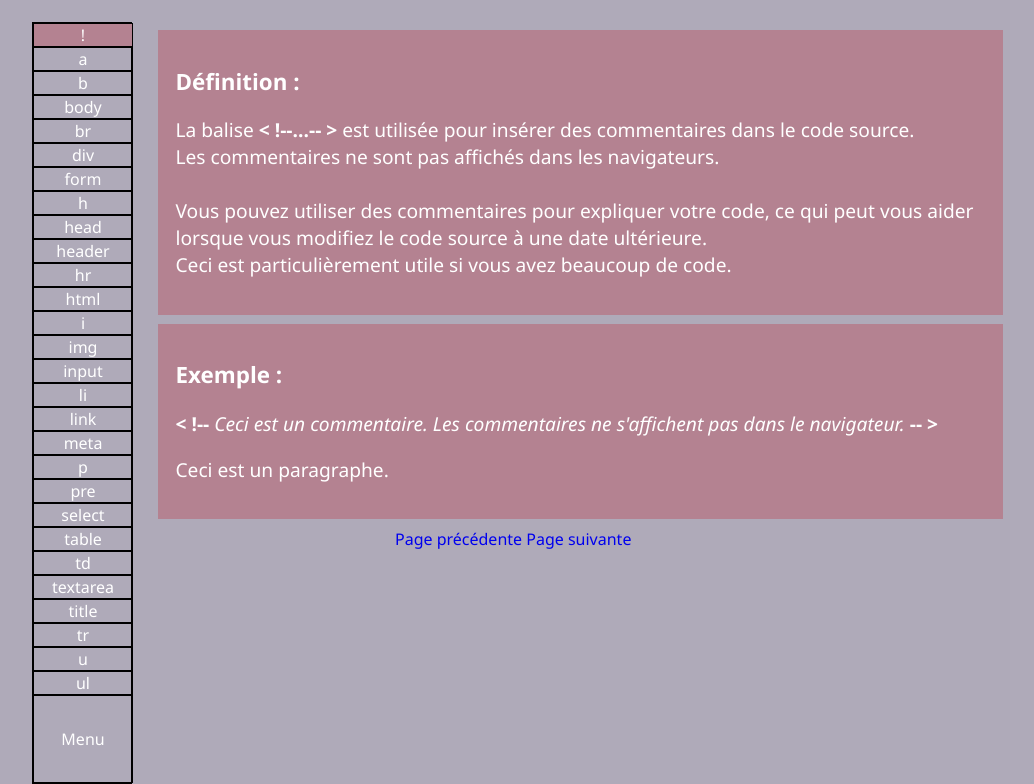
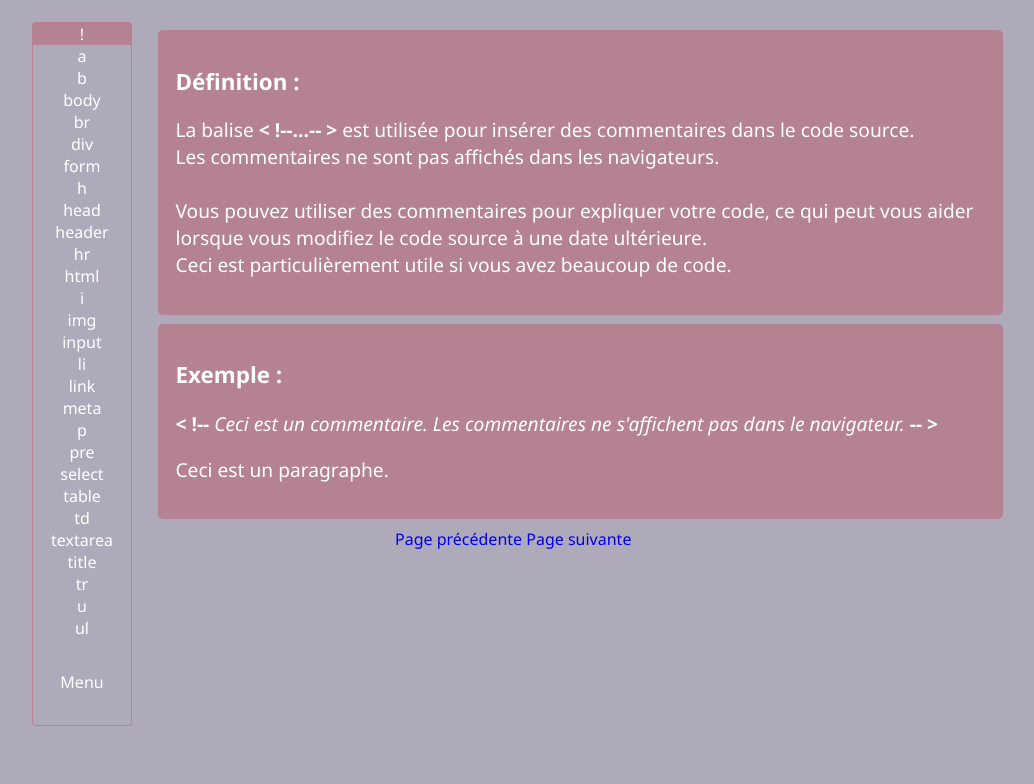
Before and after one commit to dclonyx/Balise, a PHP site: the page made by Pages/!.html in a window 1280 px wide. Shown: the part 64-848 px from the top of the page, without its empty margins (118-1152 px from the left). After the commit the page ends 790 px from the top, so only its background shows below. Run offline with PHP 8.4, Linux system fonts and the light colour scheme.

Commit message:
css border

```diff
--- a/Style/style.css
+++ b/Style/style.css
@@ -64,7 +64,8 @@ h2
 
 nav
 {
-  	border: 1px solid black;
+  	border: 1px solid #B48291;
+  	border-radius: 3px;
   	width: 10%;
 	float: left;
 }
@@ -72,7 +73,6 @@ nav
 nav a li
 {
 	list-style: none;
-	border: 1px solid black;
 	width: 100%;
 	left: 0;
 	color: white;
@@ -108,6 +108,7 @@ a
   background-color: #B48291;
   padding: 2%;
   margin: 1%;
+  border-radius: 5px;
 }
 
 #Example
@@ -115,6 +116,7 @@ a
   background-color: #B48291;
   padding: 2%;
   margin: 1%;
+  border-radius: 5px;
 }
 
 #active {
```
